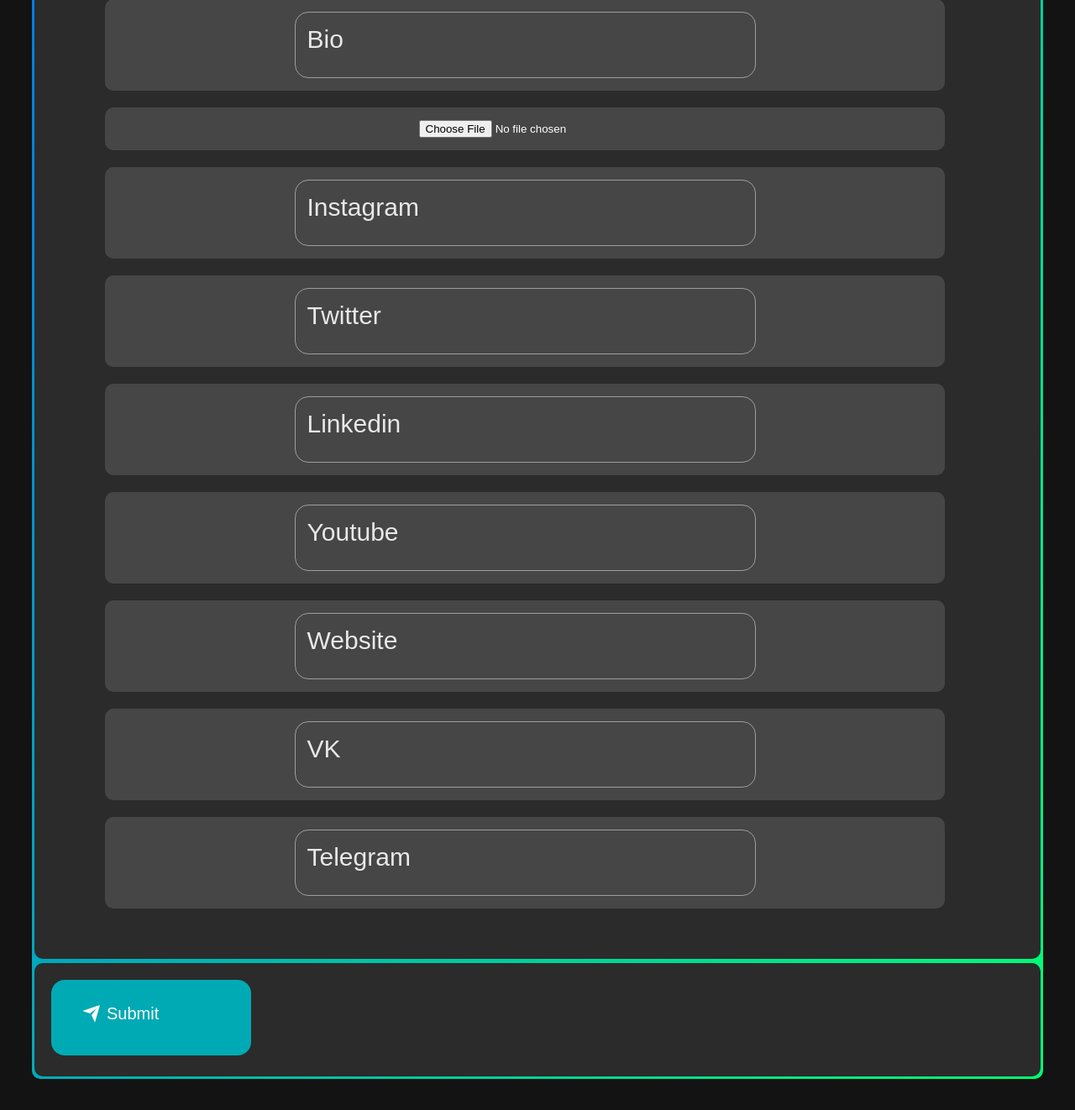
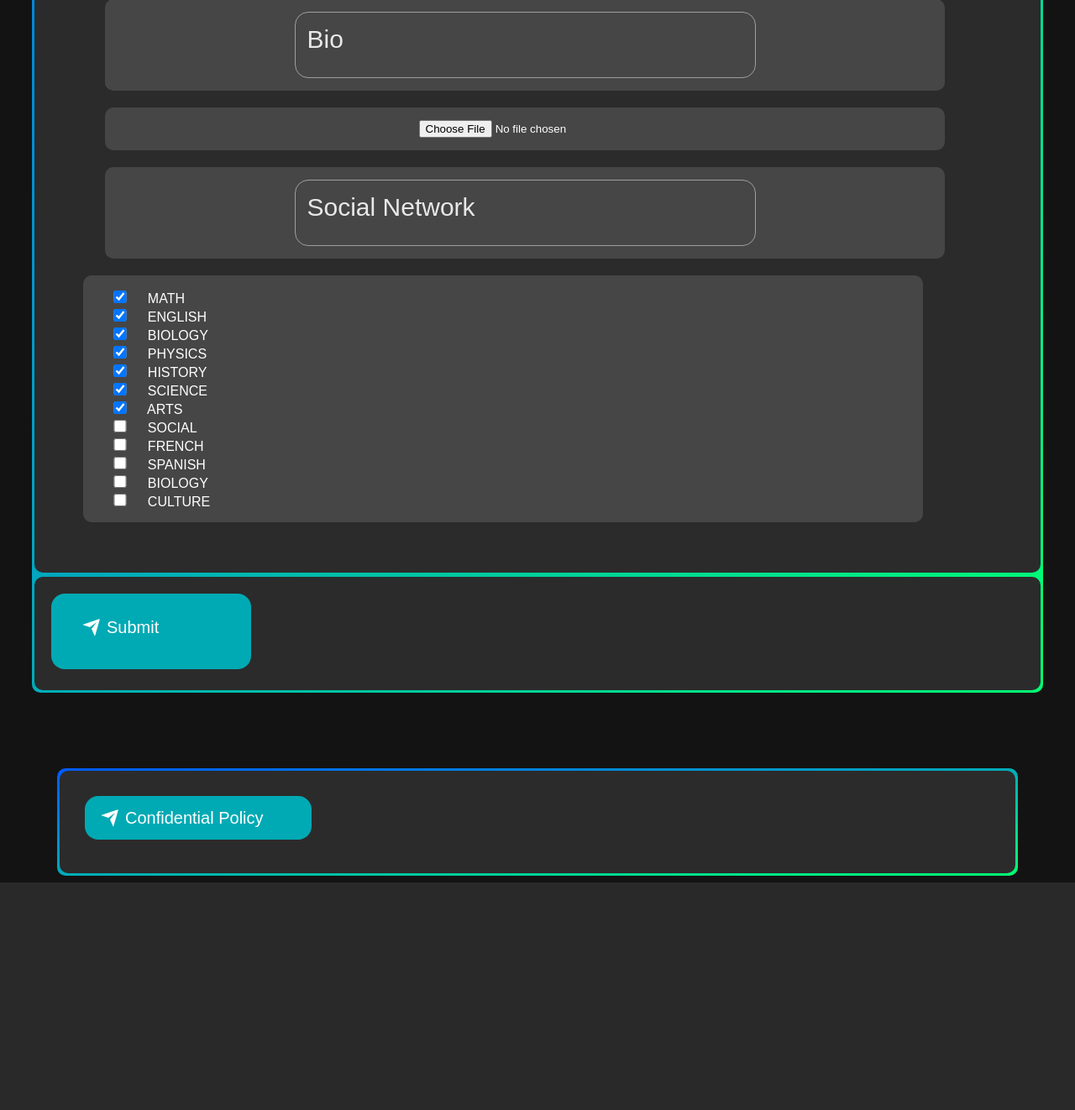
Before and after one commit to GETWRLD/onlystudentscopy, a Django app: page /users/edit-account/ in a window 1280 px wide. Shown: the part 1169-2491 px from the top of the page at 84% size. After the commit the page ends 2220 px from the top, so only its background shows below. Run offline with Django 4.2, Linux system fonts and the light colour scheme; a user stored in the database is signed in; data comes from the database, SQL or seed files in the repository.

Commit message:
19 commit

```diff
--- a/static/styles/account_form.css
+++ b/static/styles/account_form.css
@@ -62,6 +62,25 @@
     display: flex;
     justify-content: space-around;
     align-items: center;
+}
+
+.account-field-3 {
+  background-color: rgb(70, 70, 70);
+  padding: 15px;
+  max-width: 970px;
+  border-radius: 10px;
+  min-width: 100px;
+  width: 100%;
+  margin-top: 10px;
+  margin-bottom: 10px;
+  display: flex;
+  flex-direction: column;
+  min-height: 100px;
+}
+
+.account-subjects-input {
+  height: 15px;
+  width: 50px;
 }
 
 .account-background {
@@ -251,4 +270,14 @@
     .account-submit-form-button:active {
       transform: scale(0.95);
     }
+    .account-subjects-input {
+      height: 50px;
+      width: 50px;
+    }
+    .account-field-3 {
+      min-height: 100px;
+      font-size: 50px;
+      display: flex;
+      flex-direction: column;
+    }
 }
--- a/users/forms.py
+++ b/users/forms.py
@@ -172,6 +172,8 @@
       self.fields['social_vk'].widget.attrs.update({'class':'account-input', 'required':'', 'type':'text', 'name':'text', 'autocomplete':'off'})
       self.fields['social_telegram'].widget.attrs.update({'class':'account-input', 'required':'', 'type':'text', 'name':'text', 'autocomplete':'off'})
       self.fields['profile_image'].widget.attrs.update({'class':'account-image-input'})
+      self.fields['subjects'].widget.attrs.update({'class':'account-subjects-input'})
+
 
 
 class TeacherAccountForm(ModelForm):
--- a/users/templates/users/account_form.html
+++ b/users/templates/users/account_form.html
@@ -44,44 +44,13 @@
                             <div class="account-field-2">
                                 <div class="account-input-group">
                                     {{form.social_instagram}}
-                                    <label class="account-label">Instagram</label>
+                                    <label class="account-label">Social Network</label>
                                 </div>
                             </div>
-                            <div class="account-field-2">
-                                <div class="account-input-group">
-                                    {{form.social_twitter}}
-                                    <label class="account-label">Twitter</label>
-                                </div>
-                            </div>
-                            <div class="account-field-2">
-                                <div class="account-input-group">
-                                    {{form.social_linkedin}}
-                                    <label class="account-label">Linkedin</label>
-                                </div>
-                            </div>
-                            <div class="account-field-2">
-                                <div class="account-input-group">
-                                    {{form.social_youtube}}
-                                    <label class="account-label">Youtube</label>
-                                </div>
-                            </div>
-                            <div class="account-field-2">
-                                <div class="account-input-group">
-                                    {{form.social_website}}
-                                    <label class="account-label">Website</label>
-                                </div>
-                            </div>
-                            <div class="account-field-2">
-                                <div class="account-input-group">
-                                    {{form.social_vk}}
-                                    <label class="account-label">VK</label>
-                                </div>
-                            </div>
-                            <div class="account-field-2">
-                                <div class="account-input-group">
-                                    {{form.social_telegram}}
-                                    <label class="account-label">Telegram</label>
-                                </div>
+                            <div class="account-field-3">
+                                {% for subject in form.subjects %}
+                                {{subject}}
+                                {% endfor %}
                             </div>
                         </div>
                     </div>
```
Also changed, not shown: users/templates/users/login_register.html (+0 -24 lines).
